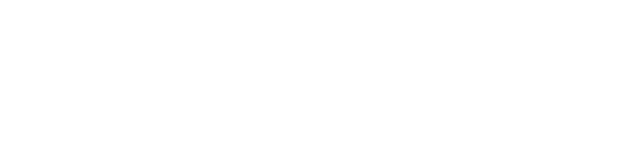
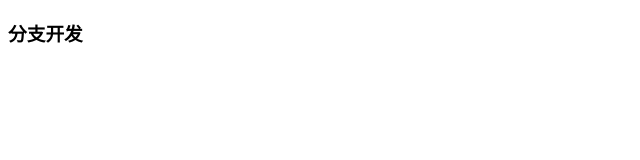
Before and after one commit to HURENJIE1814/2018-10-10, a plain HTML site: page hurenjie.html in a window 1280 px wide. Shown: the whole page, without its empty margins (0-640 px from the left). Drawn offline with Linux system fonts and the light colour scheme.

Commit message:
分支提交

```diff
--- a/hurenjie.html
+++ b/hurenjie.html
@@ -7,6 +7,6 @@
     <title>胡仁杰</title>
 </head>
 <body>
-
+    <h3>分支开发</h3>
 </body>
 </html>
```
